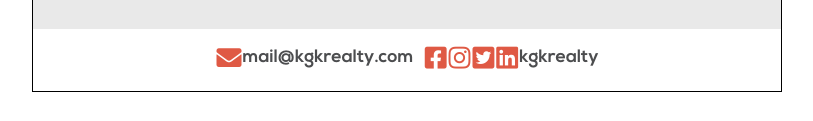
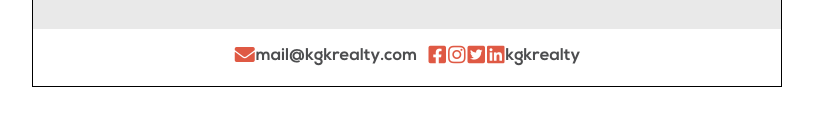
Before and after one commit to himanshu1998-coder/kgkmailer4, a plain HTML site: page index.html in a window 1280 px wide. Shown: the part 1996-2117 px from the top of the page, without its empty margins (233-1046 px from the left). Drawn offline with Linux system fonts and the light colour scheme.

Commit message:
Add files via upload

```diff
--- a/index.html
+++ b/index.html
@@ -224,52 +224,41 @@
             </div>
         </header>
         <div class="content pb-4" style="background-color: #E9E9E9;margin-top: -4px;">
-          <div class="site-plans" style="max-width: 750px;margin: 0 auto;display: flex;flex-wrap: wrap;">
+          <div class="site-plans" style="max-width: 750px;margin: 0 auto;display: flex;flex-wrap: wrap;justify-content: center;">
 
             <div style="
     width: 50%;
 ">
               <a href="https://kgkrealty.com/jaipurproperty/infitihomespro/" target="_blank">
-                <img
-                  src="https://github.com/himanshu1998-coder/kgkrealtymailerimages/blob/main/kgkmailer4images/KGK%20Corp%20Mailer%20003%20(9-6-2021)%20B1_edited3.jpg?raw=true"
-                  alt="" width="100%">
+                <img src="https://github.com/himanshu1998-coder/kgkrealtymailerimages/blob/main/kgkmailer4images/KGK%20Corp%20Mailer%20003%20(9-6-2021)%20B1_edited3.jpg?raw=true" alt="" width="100%">
               </a>
             </div>
             <div style="
     width: 50%;
 ">
               <a href="https://kgkrealty.com/jaipurproperty/amulyaprop/" target="_blank">
-                <img
-                  src="https://github.com/himanshu1998-coder/kgkrealtymailerimages/blob/main/kgkmailer4images/KGK%20Corp%20Mailer%20003%20(9-6-2021)%20B1_edited4.jpg?raw=true"
-                  alt="" width="100%">
+                <img src="https://github.com/himanshu1998-coder/kgkrealtymailerimages/blob/main/kgkmailer4images/KGK%20Corp%20Mailer%20003%20(9-6-2021)%20B1_edited4.jpg?raw=true" alt="" width="100%">
               </a>
             </div>
             <div style="
     width: 50%;
 ">
               <a href="https://www.kgkrealty.com/" target="_blank">
-                <img
-                  src="https://github.com/himanshu1998-coder/kgkrealtymailerimages/blob/main/kgkmailer4images/KGK%20Corp%20Mailer%20003%20(9-6-2021)%20B1_edited5.jpg?raw=true"
-                  alt="" width="100%">
+                <img src="https://github.com/himanshu1998-coder/kgkrealtymailerimages/blob/main/kgkmailer4images/KGK%20Corp%20Mailer%20003%20(9-6-2021)%20B1_edited5.jpg?raw=true" alt="" width="100%">
               </a>
             </div>
             <div style="
     width: 50%;
 ">
               <a href="https://kgkrealty.com/jaipurproperty/navnilaypro/" target="_blank">
-                <img
-                  src="https://github.com/himanshu1998-coder/kgkrealtymailerimages/blob/main/kgkmailer4images/KGK%20Corp%20Mailer%20003%20(9-6-2021)%20B1_edited6.jpg?raw=true"
-                  alt="" width="100%"
->
+                <img src="https://github.com/himanshu1998-coder/kgkrealtymailerimages/blob/main/kgkmailer4images/KGK%20Corp%20Mailer%20003%20(9-6-2021)%20B1_edited6.jpg?raw=true" alt="" width="100%">
               </a>
             </div>
             <div style="
     width: 50%;
 ">
               <a href="https://www.kgkrealty.com/project/jaipur/lehariya/" target="_blank">
-                <img
-                  src="https://github.com/himanshu1998-coder/kgkrealtymailerimages/blob/main/kgkmailer4images/KGK%20Corp%20Mailer%20003%20(9-6-2021)%20B1_edited7.jpg?raw=true"
-                  alt="" width="100%">
+                <img src="https://github.com/himanshu1998-coder/kgkrealtymailerimages/blob/main/kgkmailer4images/KGK%20Corp%20Mailer%20003%20(9-6-2021)%20B1_edited7.jpg?raw=true" alt="" width="100%">
               </a>
             </div>
           </div>
@@ -279,19 +268,19 @@
         <div class="social-links mt-3">
           <div class="text-center social-media">
             <a href="mailto: mail@kgkrealty.com" target="_blank" class="gray number nexabold call">
-              <i class="fas fa-envelope icon f-25"></i>
-              <span class="f-18">mail@kgkrealty.com</span>
+              <i class="fas fa-envelope icon" style="font-size: 20px;"></i>
+              <span style="font-size: 17px;">mail@kgkrealty.com</span>
             </a>
             <a href="https://www.facebook.com/kgkrealty/" target="_blank"><i
-                class="fab fa-facebook-square f-25 icon"></i></a>
+                class="fab fa-facebook-square icon" style="font-size: 20px;"></i></a>
             <a href="https://www.instagram.com/kgk_realty/?hl=en" target="_blank"><i
-                class="fab fa-instagram f-25 icon pl-1"></i></a>
+                class="fab fa-instagram icon pl-1" style="font-size: 20px;"></i></a>
             <a href="https://twitter.com/kgkrealty" target="_blank" class="text-white text-decoration-none me-1 ms-1"><i
-                class="fab fa-twitter-square icon f-25"></i></a>
+                class="fab fa-twitter-square icon" style="font-size: 20px;"></i></a>
             <a href="https://in.linkedin.com/company/kgk-realty" target="_blank"><i
-                class="fab fa-linkedin f-25 icon pl-1"></i></a>
-            <a href="https://www.kgkrealty.com/" target="_blank"><span class="nexabold gray pl-1 f-18"
-                style="font-weight: 600">kgkrealty</span></a>
+                class="fab fa-linkedin icon pl-1" style="font-size: 20px;"></i></a>
+            <a href="https://www.kgkrealty.com/" target="_blank"><span class="nexabold gray pl-1"
+                style="font-weight: 600;font-size: 17px;">kgkrealty</span></a>
           </div>
         </div>
       </footer>
```
